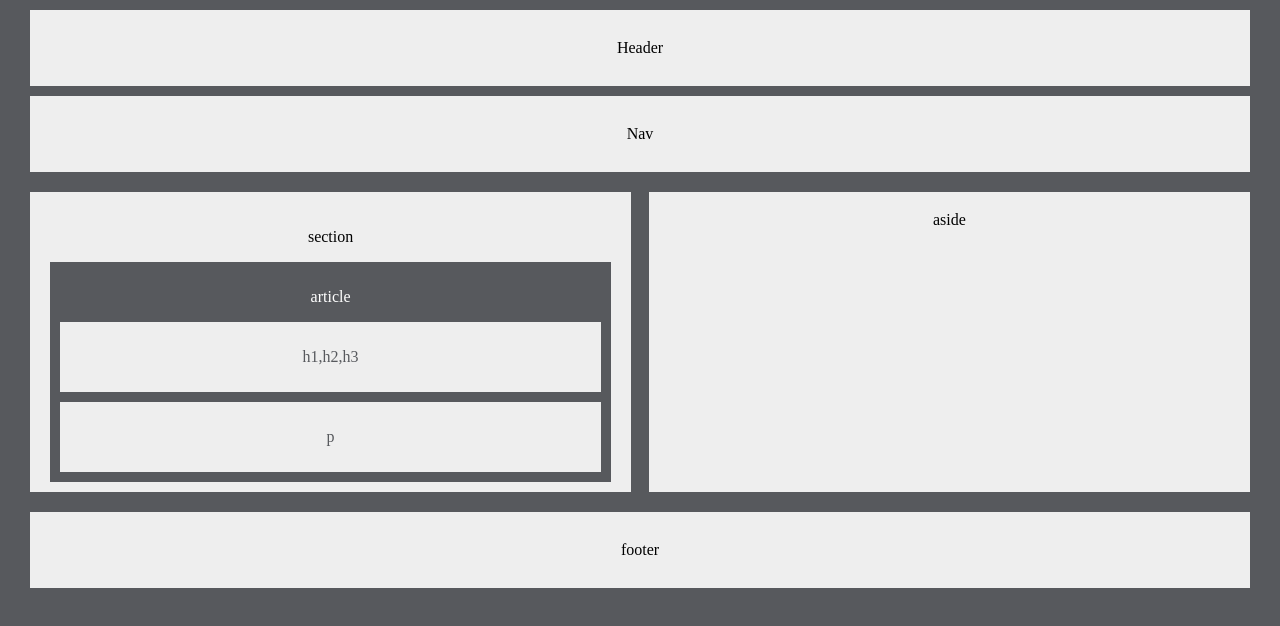
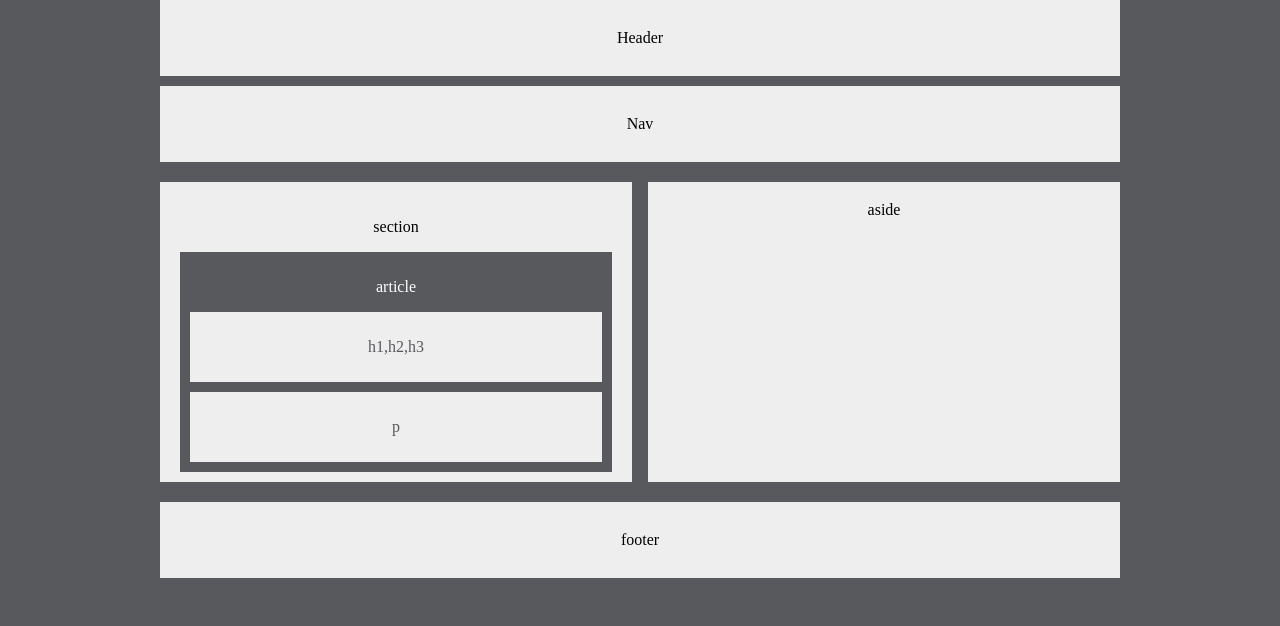
Before and after one commit to kamzh88/layout1.github.io, a plain HTML site: page index.html in a window 1280 px wide. Drawn offline with Linux system fonts and the light colour scheme.

Commit message:
change file name to index

```diff
--- a/style.css
+++ b/style.css
@@ -50,8 +50,10 @@ table {
 
 body {
 	background-color: #57595D;
-	margin: 10px 30px 10px 30px;
+	/* margin: 10px 30px 10px 30px; */
+	margin: 0 auto;
 	overflow: auto;
+	width: 960px;
 }
 .header {
 	padding: 30px;
@@ -72,7 +74,7 @@ body {
 	background-color: #eee;
 	text-align: center;
 	float: left;
-	width: 46%;
+	width: 45%;
 	height: 260px;
 	line-height: 50px;
 	margin-bottom: 20px;
@@ -107,7 +109,7 @@ body {
 	height: 260px;
 	margin-left: 10px;
 	margin-bottom: 20px;
-	width: 46%;
+	width: 45%;
 	overflow: auto;
 }
 
```
Also changed, not shown: index.html (renamed from layout1.html).
